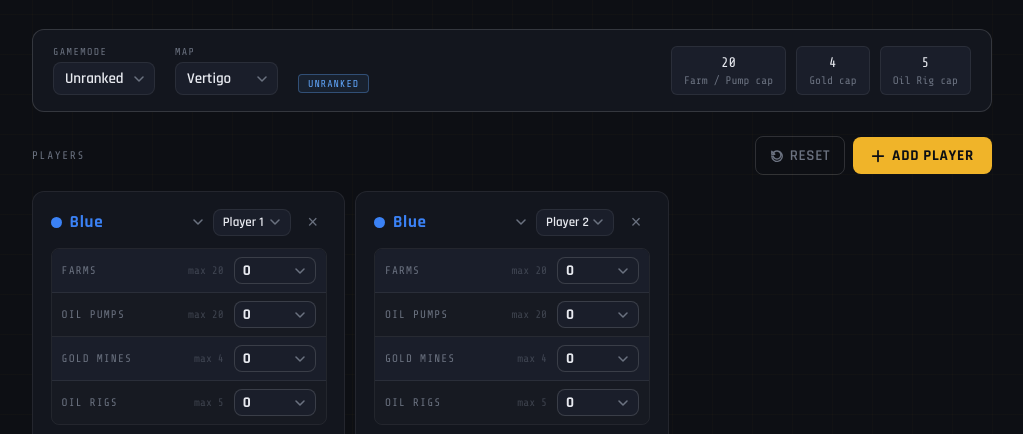
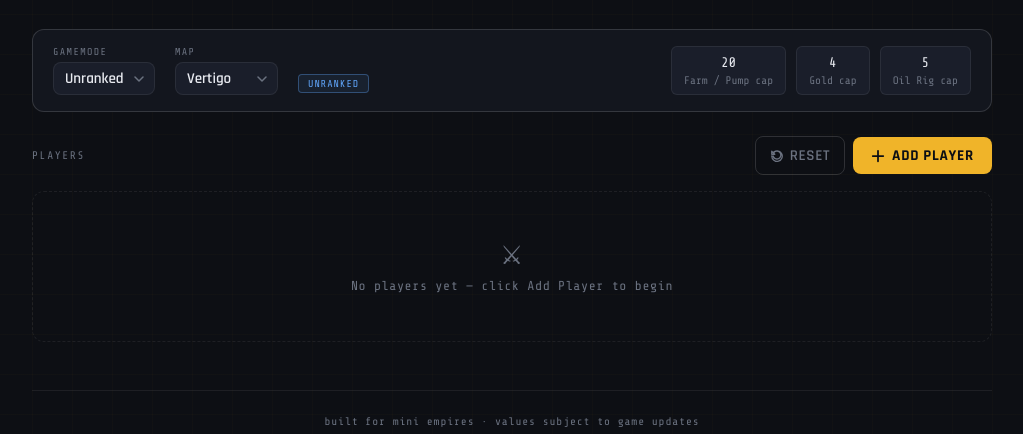
Before and after one commit to The23rdPresident/MiniEmpireEcoCalc, a plain HTML site: page index.html in a window 1280 px wide. Shown: the part 106-540 px from the top of the page, without its empty margins (128-1151 px from the left). Drawn offline with nearby package versions, Linux system fonts and the light colour scheme.

Commit message:
Remove duplicate addCard() calls in index.html
Removed duplicate addCard() calls during initialization.

```diff
--- a/index.html
+++ b/index.html
@@ -649,8 +649,6 @@ function renderSummary() {
 
 // Init
 rebuildMapSelect();
-addCard();
-addCard();
 renderAll();
 </script>
 </body>
```
